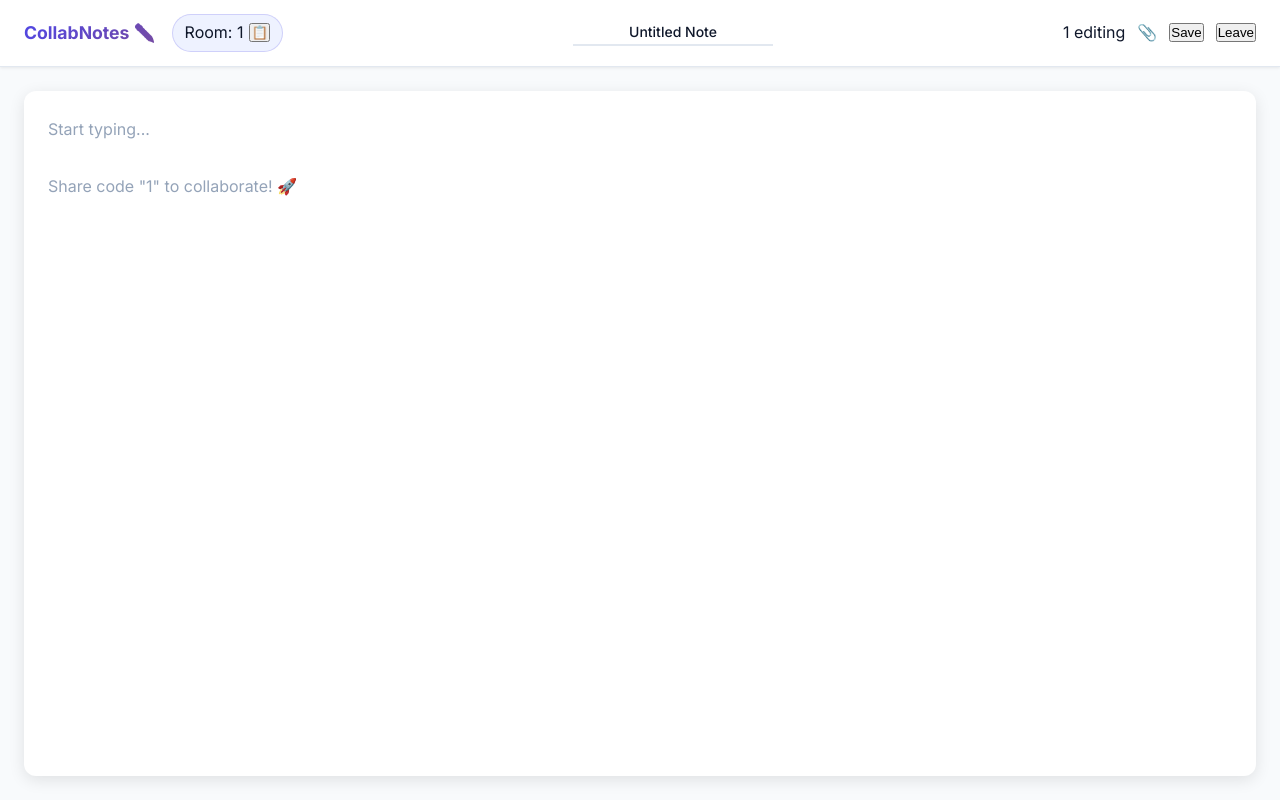
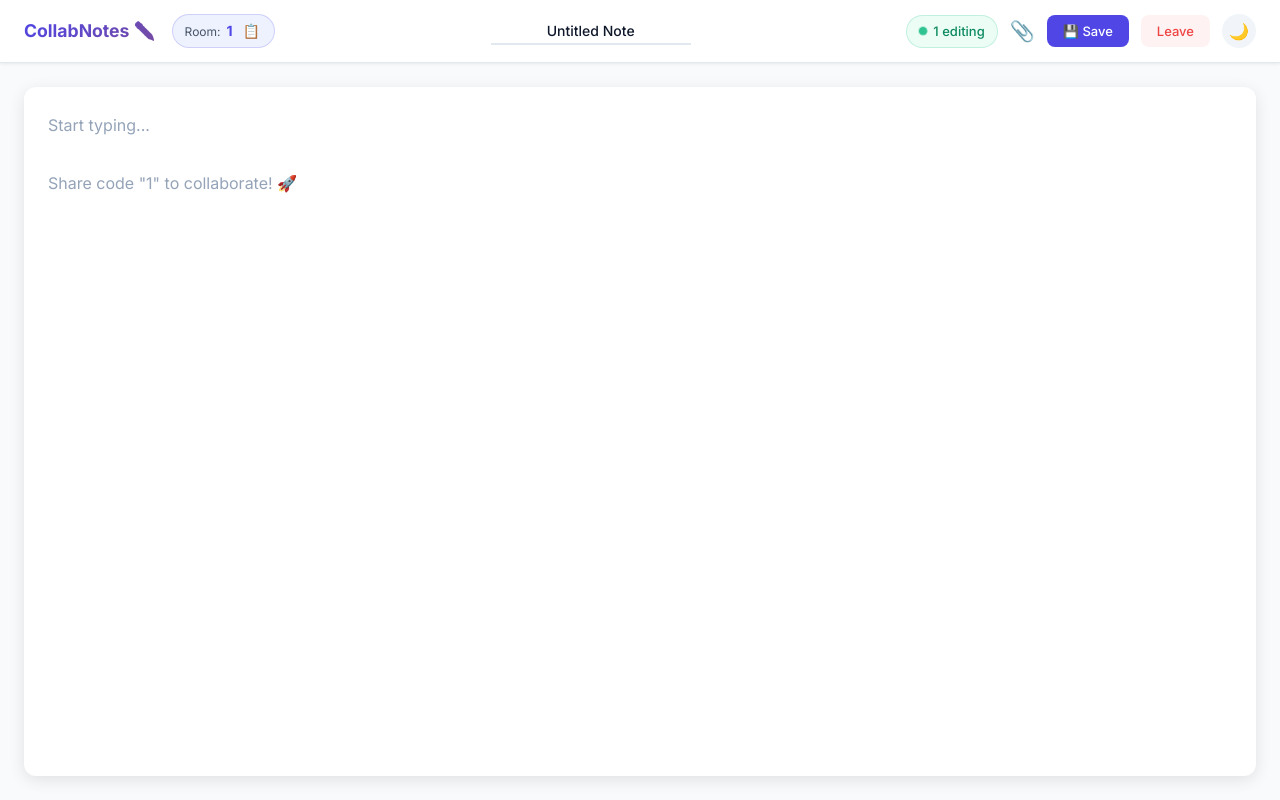
Before and after one commit to anjaliSilawat/collabnotes, a React app in the folder frontend/: page /room/1 in a window 1280 px wide. Built offline with nearby package versions, Linux system fonts and the light colour scheme; no server answers; the HTML template or start-up script is replaced by a standard one.

Commit message:
restore original Room UI

```diff
--- a/frontend/src/pages/Room.jsx
+++ b/frontend/src/pages/Room.jsx
@@ -1,3 +1,5 @@
+// Room.jsx
+
 import { useState, useEffect, useRef } from 'react'
 import { useParams, useNavigate } from 'react-router-dom'
 import { io } from 'socket.io-client'
@@ -15,11 +17,13 @@ export default function Room() {
 
   const [note, setNote] = useState('')
   const [title, setTitle] = useState('Untitled Note')
+
   const [users, setUsers] = useState(1)
 
   const [copied, setCopied] = useState(false)
   const [saved, setSaved] = useState(false)
   const [saving, setSaving] = useState(false)
+
   const [uploading, setUploading] = useState(false)
 
   const socketRef = useRef(null)
@@ -28,28 +32,47 @@ export default function Room() {
     document.documentElement.getAttribute('data-theme') || 'light'
   )
 
+  const toggleTheme = () => {
+    const newTheme = theme === 'dark' ? 'light' : 'dark'
+
+    document.documentElement.setAttribute(
+      'data-theme',
+      newTheme
+    )
+
+    setTheme(newTheme)
+  }
+
   useEffect(() => {
-    document.documentElement.setAttribute('data-theme', theme)
+    document.documentElement.setAttribute(
+      'data-theme',
+      theme
+    )
   }, [theme])
 
-  // ---------------- SOCKET + LOAD NOTE ----------------
   useEffect(() => {
 
     const loadNote = async () => {
+
       try {
+
         const res = await axios.get(
           `${BACKEND}/api/notes/${roomCode}`,
           {
-            headers: { Authorization: `Bearer ${token}` }
+            headers: {
+              Authorization: `Bearer ${token}`
+            }
           }
         )
 
         if (res.data) {
+
           setNote(res.data.content || '')
           setTitle(res.data.title || 'Untitled Note')
         }
 
       } catch (err) {
+
         console.log('No existing note')
       }
     }
@@ -58,37 +81,50 @@ export default function Room() {
 
     socketRef.current = io(BACKEND)
 
-    socketRef.current.emit('join-room', roomCode)
+    socketRef.current.emit(
+      'join-room',
+      roomCode
+    )
 
-    socketRef.current.on('note-change', (content) => {
+    socketRef.current.on(
+      'note-change',
+      (content) => {
         setNote(content)
-    })
+      }
+    )
 
-    socketRef.current.on('user-joined', () => {
+    socketRef.current.on(
+      'user-joined',
+      () => {
         setUsers(prev => prev + 1)
-    })
+      }
+    )
 
     return () => socketRef.current.disconnect()
 
   }, [roomCode])
 
-  // ---------------- TEXT CHANGE ----------------
   const handleChange = (e) => {
+
     const content = e.target.value
+
     setNote(content)
 
-    socketRef.current.emit('note-change', {
+    socketRef.current.emit(
+      'note-change',
+      {
         roomCode,
         content
-    })
+      }
+    )
   }
 
-  // ---------------- SAVE NOTE ----------------
   const saveNote = async () => {
 
     setSaving(true)
 
     try {
+
       await axios.post(
         `${BACKEND}/api/notes/save`,
         {
@@ -97,31 +133,43 @@ export default function Room() {
           title
         },
         {
-          headers: { Authorization: `Bearer ${token}` }
+          headers: {
+            Authorization: `Bearer ${token}`
+          }
         }
       )
 
       setSaved(true)
-      setTimeout(() => setSaved(false), 2000)
+
+      setTimeout(
+        () => setSaved(false),
+        2000
+      )
 
     } catch (err) {
+
       alert('Save failed — try again')
     }
 
     setSaving(false)
   }
 
-  // ---------------- COPY ROOM CODE ----------------
   const copyCode = () => {
+
     navigator.clipboard.writeText(roomCode)
+
     setCopied(true)
-    setTimeout(() => setCopied(false), 2000)
+
+    setTimeout(
+      () => setCopied(false),
+      2000
+    )
   }
 
-  // ---------------- FILE UPLOAD ----------------
   const handleFileUpload = async (e) => {
 
     const file = e.target.files[0]
+
     if (!file) return
 
     setUploading(true)
@@ -129,6 +177,7 @@ export default function Room() {
     try {
 
       const formData = new FormData()
+
       formData.append('file', file)
 
       const res = await axios.post(
@@ -145,61 +194,98 @@ export default function Room() {
       const fileUrl = res.data.url
       const fileName = res.data.originalName
 
-      // 👉 SIMPLE SAFE FORMAT (NO UI BREAK)
-      const contentToAdd = `\n📎 ${fileName}\n${fileUrl}\n`
+      let contentToAdd = ''
+
+      if (file.type.startsWith('image/')) {
+
+        contentToAdd =
+`\n\n🖼️ ${fileName}\n${fileUrl}\n`
+
+      } else {
+
+        contentToAdd =
+`\n\n📎 ${fileName}\n${fileUrl}\n`
+      }
 
       const updatedNote = note + contentToAdd
 
       setNote(updatedNote)
 
-      socketRef.current.emit('note-change', {
+      socketRef.current.emit(
+        'note-change',
+        {
           roomCode,
           content: updatedNote
-      })
+        }
+      )
 
     } catch (err) {
-      console.log(err)
+
       alert('Upload failed')
     }
 
     setUploading(false)
   }
 
-  // ---------------- UI ----------------
   return (
 
     <div className="room">
 
       <nav className="room__nav">
 
-        <div style={{ display: 'flex', gap: '1rem' }}>
+        <div
+          style={{
+            display: 'flex',
+            alignItems: 'center',
+            gap: '1rem'
+          }}
+        >
 
           <div className="room__logo">
             <span>CollabNotes ✏️</span>
           </div>
 
           <div className="room__room-badge">
-            <span>Room: {roomCode}</span>
 
-            <button onClick={copyCode}>
+            <span className="room-label">
+              Room:
+            </span>
+
+            <span className="room-code">
+              {roomCode}
+            </span>
+
+            <button
+              className="copy-btn"
+              onClick={copyCode}
+            >
               {copied ? '✅' : '📋'}
             </button>
           </div>
-
         </div>
 
         <input
           className="room__title"
           value={title}
           onChange={e => setTitle(e.target.value)}
+          placeholder="Note title..."
         />
 
         <div className="room__nav-right">
 
+          <div className="room__users-badge">
+            <span className="pulse-dot"></span>
             <span>{users} editing</span>
+          </div>
 
-          <label>
+          <label
+            style={{
+              cursor: 'pointer',
+              fontSize: '20px'
+            }}
+          >
             📎
+
             <input
               type="file"
               hidden
@@ -207,24 +293,42 @@ export default function Room() {
             />
           </label>
 
-          <button onClick={saveNote}>
-            {saving ? 'Saving...' : saved ? 'Saved' : 'Save'}
+          <button
+            className="room__save-btn"
+            onClick={saveNote}
+            disabled={saving}
+          >
+
+            {saving
+              ? '⏳ Saving...'
+              : saved
+              ? '✅ Saved!'
+              : '💾 Save'}
           </button>
 
-          <button onClick={() => navigate('/dashboard')}>
+          <button
+            className="room__leave-btn"
+            onClick={() => navigate('/dashboard')}
+          >
             Leave
           </button>
 
+          <button
+            className="room__theme-btn"
+            onClick={toggleTheme}
+          >
+            {theme === 'dark'
+              ? '☀️'
+              : '🌙'}
+          </button>
         </div>
-
       </nav>
 
-      {/* ---------------- EDITOR (RESTORED ORIGINAL UI) ---------------- */}
       <div className="room__editor">
 
         {uploading && (
           <p style={{ padding: '10px' }}>
-            Uploading...
+            Uploading file...
           </p>
         )}
 
@@ -234,9 +338,7 @@ export default function Room() {
           onChange={handleChange}
           placeholder={`Start typing...\n\nShare code "${roomCode}" to collaborate! 🚀`}
         />
-
       </div>
-
     </div>
   )
 }
```
Lines whose indentation alone changed are shown as unchanged.
